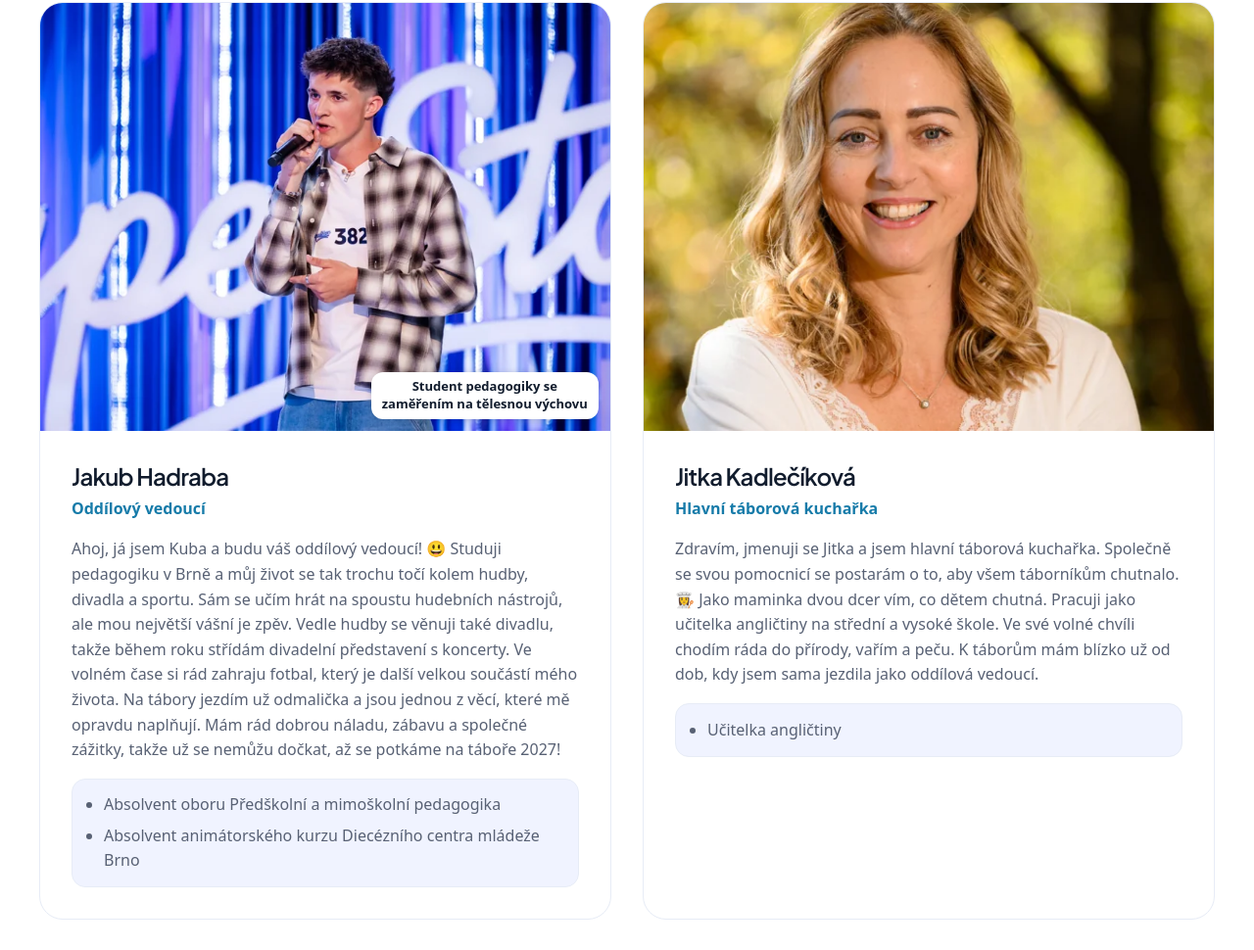
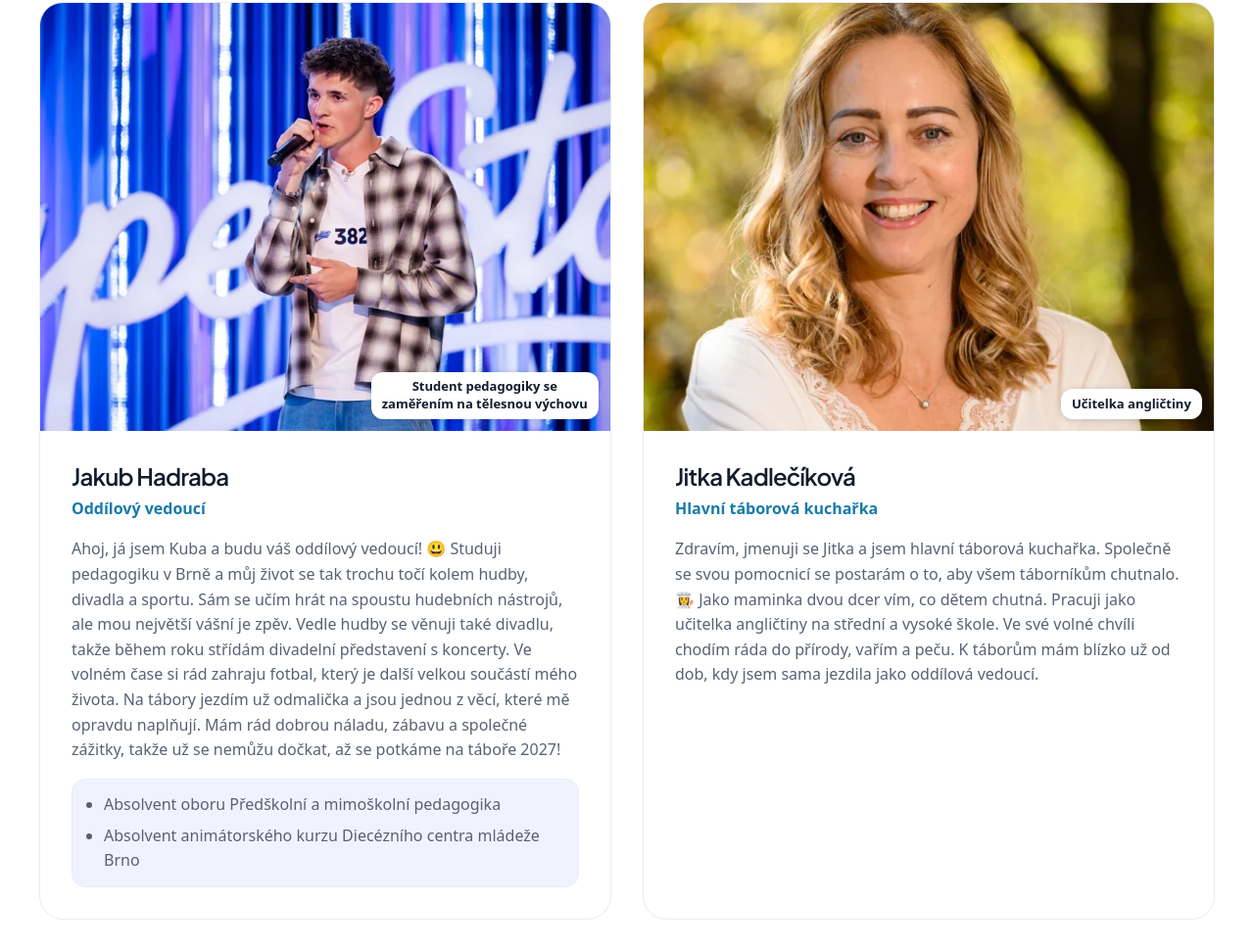
Before and after one commit to Ondrator/TerkaFetka, a website: page index.html in a window 1280 px wide. Shown: the part 8107-9077 px from the top of the page at 98% size. Drawn offline with Linux system fonts and the light colour scheme.

Commit message:
Move teaching role onto Jitka portrait

```diff
--- a/index.html
+++ b/index.html
@@ -1191,6 +1191,7 @@
                   </div>
                 </article>
                 <article class="team-card">
+                  <div class="team-portrait">
                     <img
                       alt=""
                       class="team-photo"
@@ -1201,6 +1202,8 @@
                       style="object-position: 50% 12%"
                       width="600"
                     />
+                    <span class="team-study">Učitelka angličtiny</span>
+                  </div>
                   <div class="team-card-content">
                     <h3>Jitka Kadlečíková</h3>
                     <p class="team-role">Hlavní táborová kuchařka</p>
@@ -1213,9 +1216,6 @@
                       přírody, vařím a peču. K táborům mám blízko už od dob, kdy
                       jsem sama jezdila jako oddílová vedoucí.
                     </p>
-                    <ul class="team-experience">
-                      <li>Učitelka angličtiny</li>
-                    </ul>
                   </div>
                 </article>
               </div>
```
Also changed, not shown: src/pages/tym.html (+3 -3 lines). Lines whose indentation alone changed are shown as unchanged.
